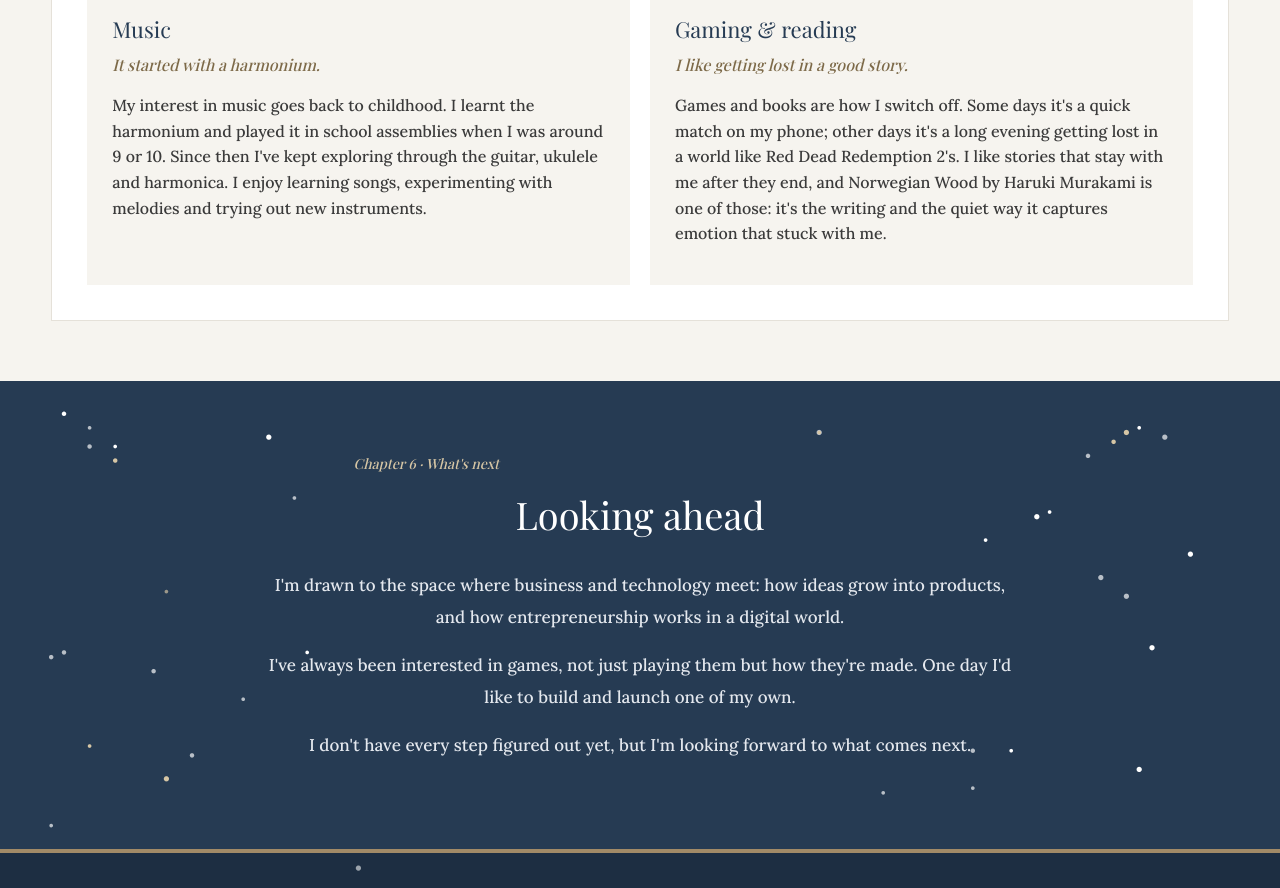
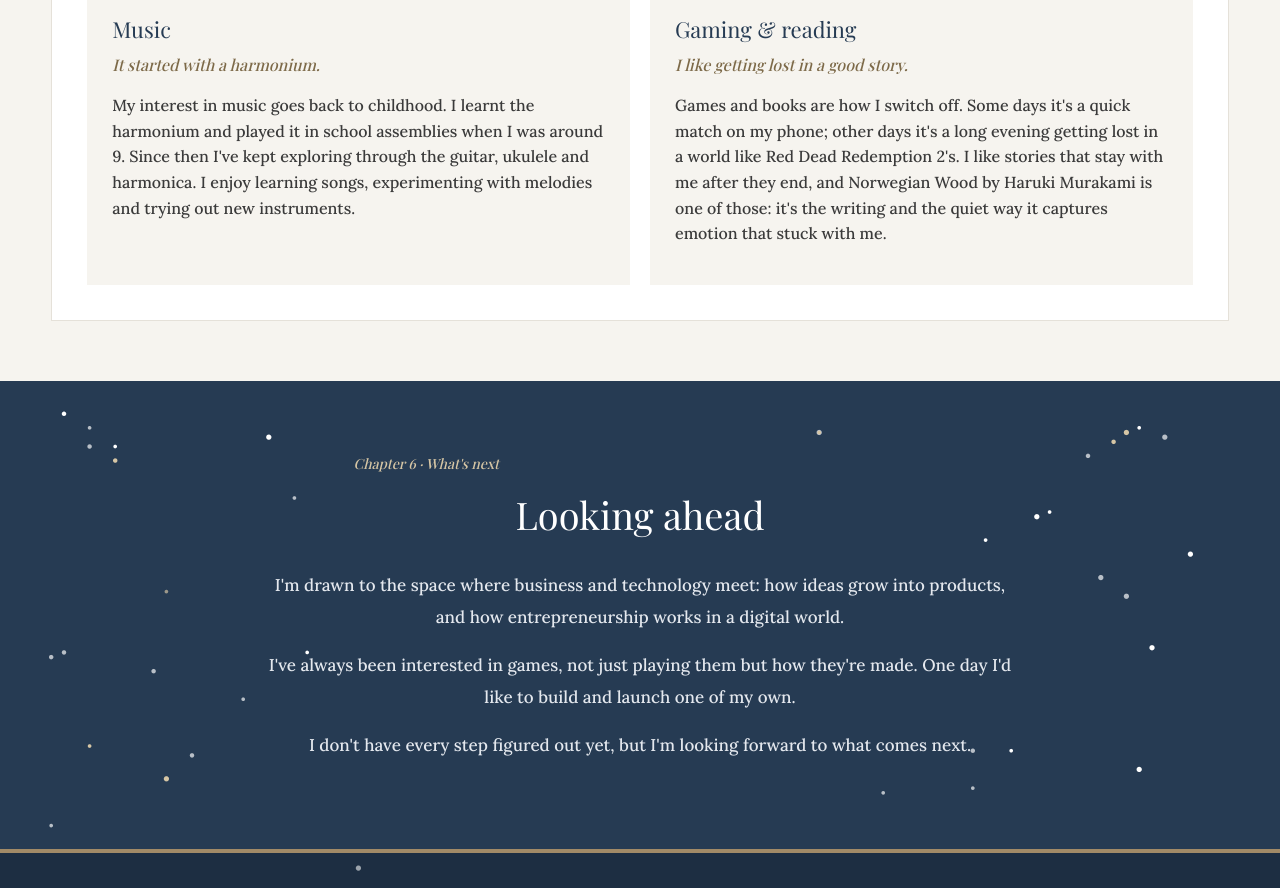
Before and after one commit to DhairyaArya/Resume, a plain HTML site: page index.html in a window 1280 px wide. Shown: the part 5269-6157 px from the top of the page. Drawn offline with nearby package versions, Linux system fonts and the light colour scheme; a web font is replaced by a local one.

Commit message:
Update index.html

```diff
--- a/index.html
+++ b/index.html
@@ -279,7 +279,7 @@
                 <p>
                     My interest in music goes back to childhood. I learnt the
                     harmonium and played it in school assemblies when I was around
-                    9 or 10. Since then I've kept exploring through the guitar,
+                    9. Since then I've kept exploring through the guitar,
                     ukulele and harmonica. I enjoy learning songs, experimenting
                     with melodies and trying out new instruments.
                 </p>
```
